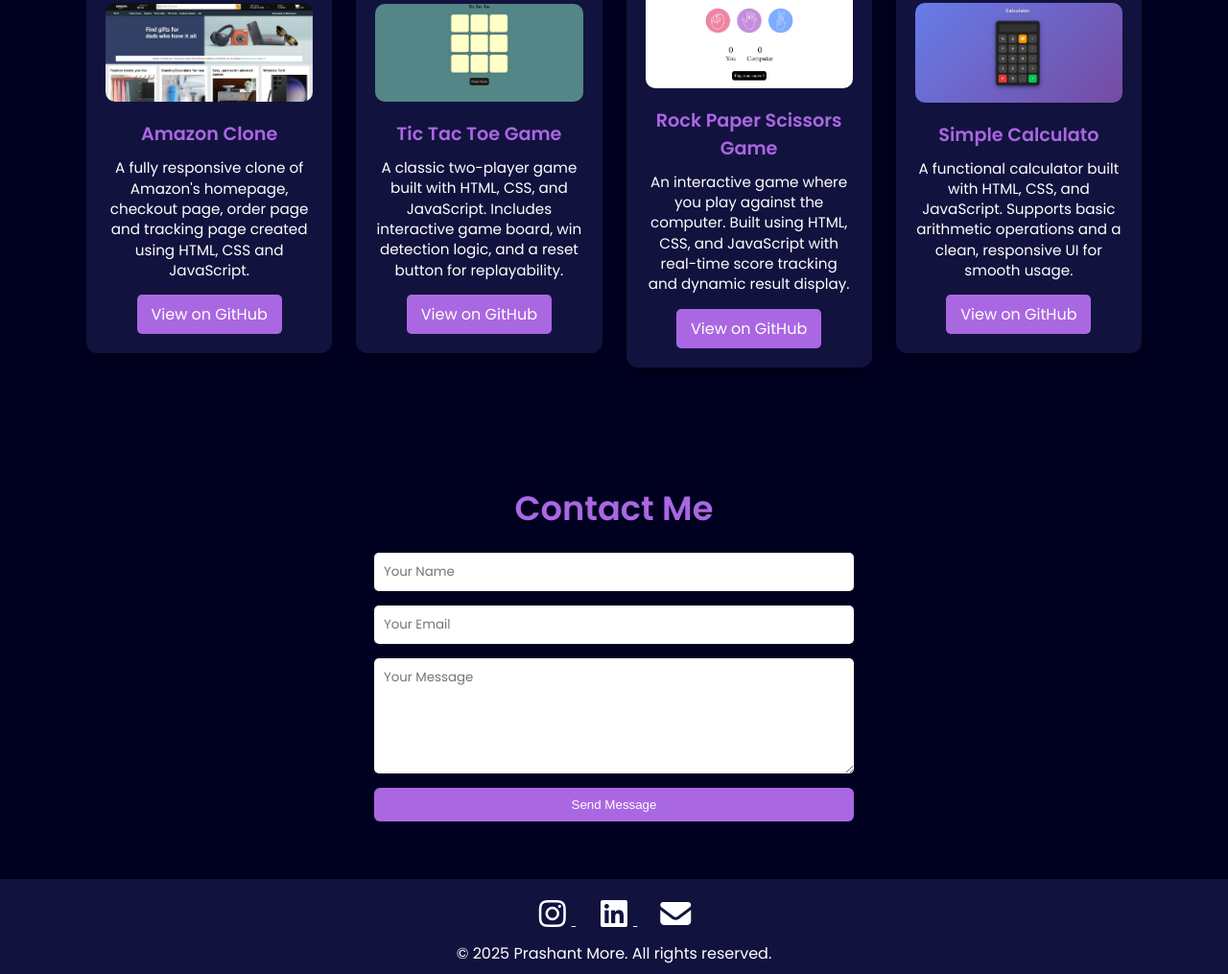
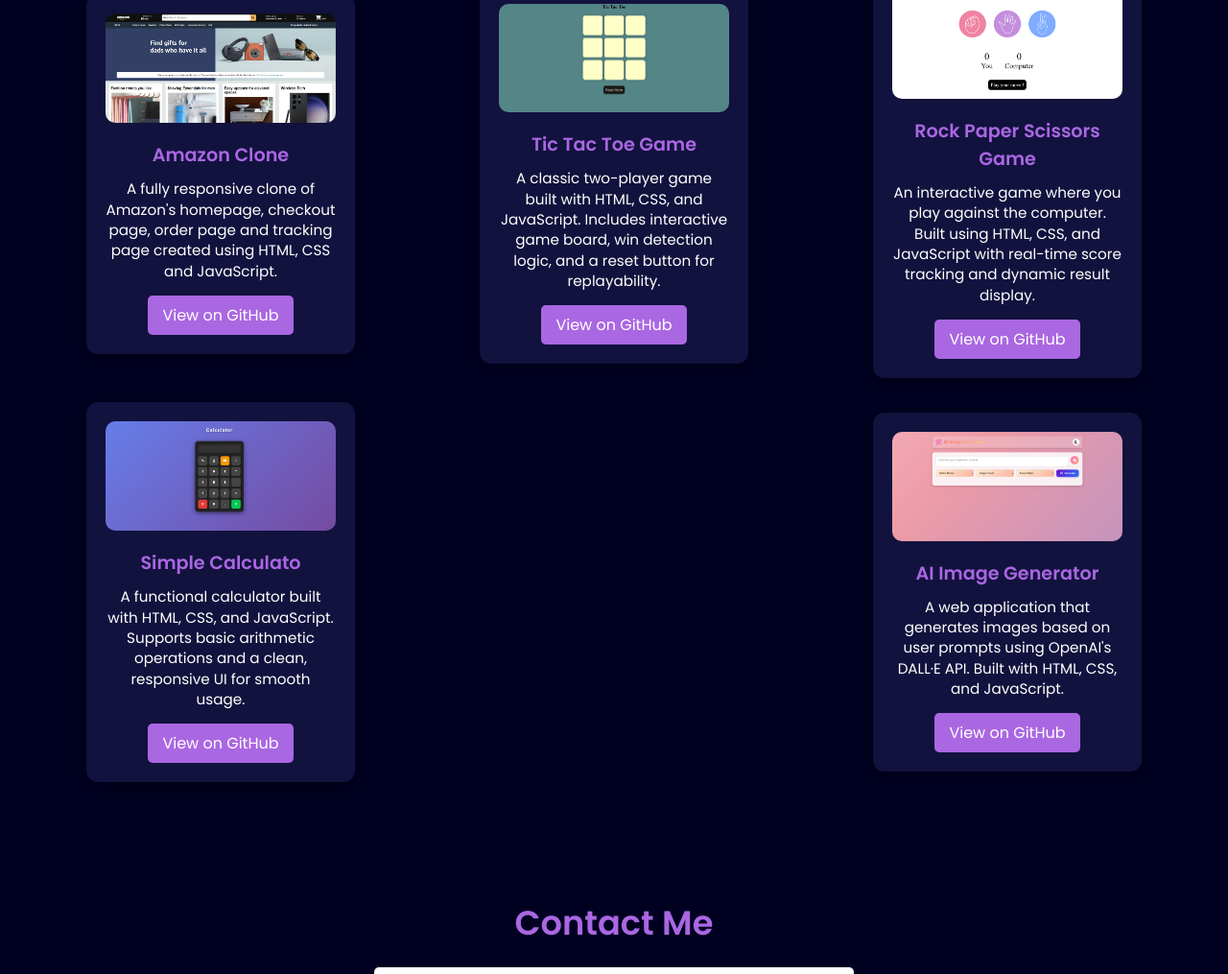
Before and after one commit to prashantmore45/prashant-portfolio-v2, a plain HTML site: page index.html in a window 1280 px wide. Shown: the part 1114-2129 px from the top of the page at 96% size. Drawn offline with nearby package versions, Linux system fonts and the light colour scheme.

```diff
--- a/data.js
+++ b/data.js
@@ -26,5 +26,11 @@
         name: 'Simple Calculato',
         description: "A functional calculator built with HTML, CSS, and JavaScript. Supports basic arithmetic operations and a clean, responsive UI for smooth usage.",
         link: "https://github.com/prashantmore45/Simple-Calculator"
+    }, {
+        id: '5',
+        image: 'images/aiimage.png',
+        name: 'AI Image Generator',
+        description: "A web application that generates images based on user prompts using OpenAI's DALL·E API. Built with HTML, CSS, and JavaScript.",
+        link: "https://github.com/prashantmore45/AI-Image-Generator"
     }
 ];
--- a/styles.css
+++ b/styles.css
@@ -180,6 +180,7 @@
 
 .project-container {
   display: flex;
+  flex-wrap: wrap;
   align-items: center;
   justify-content: space-between;
   gap: 25px;
```
Also changed, not shown: images/aiimage.png (added).
